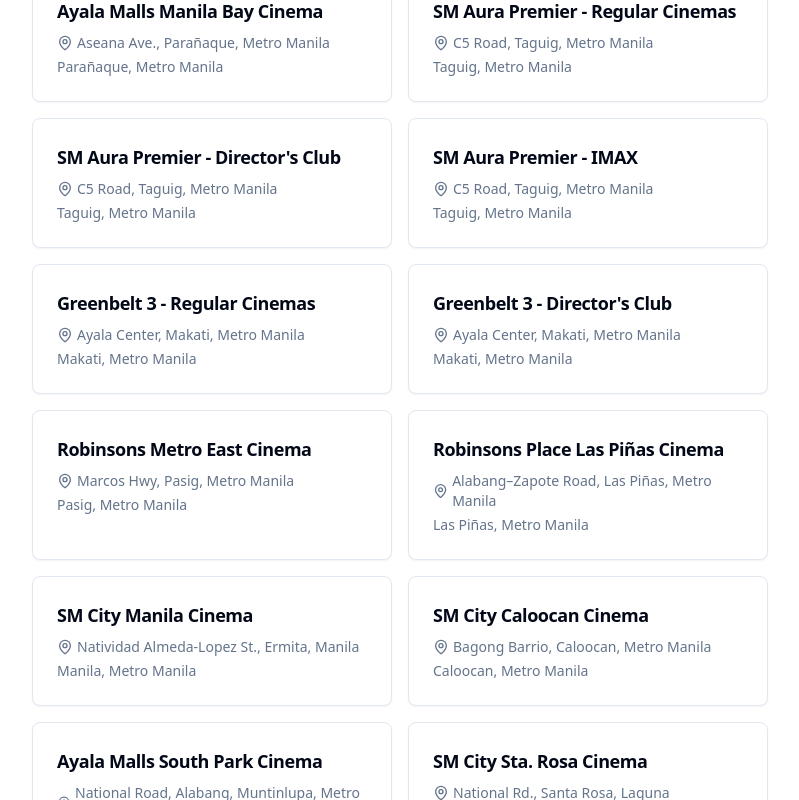
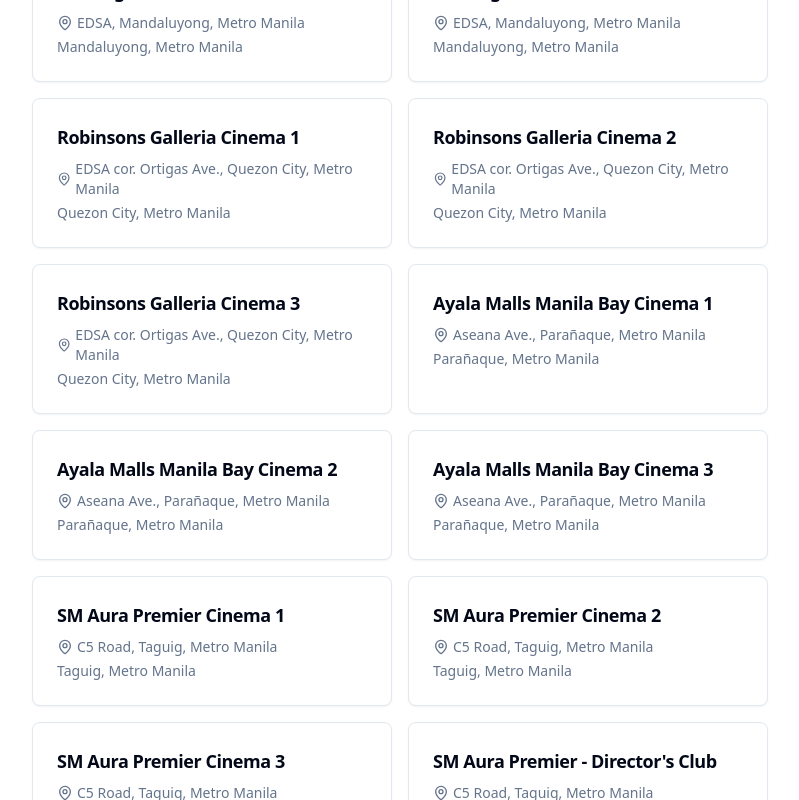
Before and after one commit to emercruzph-dev/curious-tamarin-app1, a React (Vite) app: page /cinemas in a window 1280 px wide. Shown: the part 540-1340 px from the top of the page, without its empty margins (240-1039 px from the left). Built offline with nearby package versions, Linux system fonts and the light colour scheme.

Commit message:
[dyad] Broke down regular cinema entries into individual numbered cinemas - wrote 1 file(s)

```diff
--- a/src/data/cinemas.ts
+++ b/src/data/cinemas.ts
@@ -1,14 +1,54 @@
-import { Cinema } from "./types";
+import { Cinema, Showtime } from "./types";
+
+// Helper function to create numbered cinemas from a base cinema entry
+function createNumberedCinemas(
+  baseCinema: Omit<Cinema, 'id' | 'name' | 'moviesPlaying'>,
+  baseName: string,
+  numCinemas: number,
+  moviesPlaying: { movieId: string; showtimes: Showtime[] }[]
+): Cinema[] {
+  const numberedCinemas: Cinema[] = [];
+  const moviesPerCinema = Math.ceil(moviesPlaying.length / numCinemas);
+
+  for (let i = 0; i < numCinemas; i++) {
+    const cinemaId = `${baseCinema.id}-cinema${i + 1}`;
+    const cinemaName = `${baseName} Cinema ${i + 1}`;
+    const assignedMovies: { movieId: string; showtimes: Showtime[] }[] = [];
+
+    // Distribute movies somewhat evenly in a round-robin fashion
+    for (let j = 0; j < moviesPlaying.length; j++) {
+      if (j % numCinemas === i) {
+        assignedMovies.push(moviesPlaying[j]);
+      }
+    }
+
+    // Ensure each cinema has at least one movie if available, to avoid empty lists
+    if (assignedMovies.length === 0 && moviesPlaying.length > 0) {
+      assignedMovies.push(moviesPlaying[i % moviesPlaying.length]);
+    }
+
+    numberedCinemas.push({
+      ...baseCinema,
+      id: cinemaId,
+      name: cinemaName,
+      moviesPlaying: assignedMovies,
+    });
+  }
+  return numberedCinemas;
+}
 
 export const mockCinemas: Cinema[] = [
+  // SM Megamall
+  ...createNumberedCinemas(
     {
-    id: "c1-regular",
-    name: "SM Megamall - Regular Cinemas",
       location: "Metro Manila",
       city: "Mandaluyong",
       address: "EDSA, Mandaluyong, Metro Manila",
       contact: "(02) 8633-5041",
-    moviesPlaying: [
+    },
+    "SM Megamall",
+    4, // 4 regular cinemas
+    [
       {
         movieId: "m1",
         showtimes: [
@@ -33,8 +73,8 @@ export const mockCinemas: Cinema[] = [
           { time: "04:30 PM", type: "2D" },
         ],
       },
-    ],
-  },
+    ]
+  ),
   {
     id: "c1-imax",
     name: "SM Megamall - IMAX",
@@ -68,14 +108,18 @@ export const mockCinemas: Cinema[] = [
       },
     ],
   },
+
+  // Robinsons Galleria Cinema
+  ...createNumberedCinemas(
     {
-    id: "c2",
-    name: "Robinsons Galleria Cinema",
       location: "Metro Manila",
       city: "Quezon City",
       address: "EDSA cor. Ortigas Ave., Quezon City, Metro Manila",
       contact: "(02) 8631-8000",
-    moviesPlaying: [
+    },
+    "Robinsons Galleria",
+    3, // 3 regular cinemas
+    [
       {
         movieId: "m1",
         showtimes: [
@@ -101,16 +145,20 @@ export const mockCinemas: Cinema[] = [
           { time: "09:00 PM", type: "2D" },
         ],
       },
-    ],
-  },
+    ]
+  ),
+
+  // Ayala Malls Manila Bay Cinema
+  ...createNumberedCinemas(
     {
-    id: "c3",
-    name: "Ayala Malls Manila Bay Cinema",
       location: "Metro Manila",
       city: "Parañaque",
       address: "Aseana Ave., Parañaque, Metro Manila",
       contact: "(02) 7759-8000",
-    moviesPlaying: [
+    },
+    "Ayala Malls Manila Bay",
+    3, // 3 regular cinemas
+    [
       {
         movieId: "m2",
         showtimes: [
@@ -135,16 +183,20 @@ export const mockCinemas: Cinema[] = [
           { time: "07:30 PM", type: "2D" },
         ],
       },
-    ],
-  },
+    ]
+  ),
+
+  // SM Aura Premier
+  ...createNumberedCinemas(
     {
-    id: "c12-regular",
-    name: "SM Aura Premier - Regular Cinemas",
       location: "Metro Manila",
       city: "Taguig",
       address: "C5 Road, Taguig, Metro Manila",
       contact: "(02) 8815-7888",
-    moviesPlaying: [
+    },
+    "SM Aura Premier",
+    3, // 3 regular cinemas
+    [
       {
         movieId: "m1",
         showtimes: [
@@ -168,8 +220,8 @@ export const mockCinemas: Cinema[] = [
           { time: "04:00 PM", type: "2D" },
         ],
       },
-    ],
-  },
+    ]
+  ),
   {
     id: "c12-directors-club",
     name: "SM Aura Premier - Director's Club",
@@ -202,14 +254,18 @@ export const mockCinemas: Cinema[] = [
       },
     ],
   },
+
+  // Greenbelt 3
+  ...createNumberedCinemas(
     {
-    id: "c13-regular",
-    name: "Greenbelt 3 - Regular Cinemas",
       location: "Metro Manila",
       city: "Makati",
       address: "Ayala Center, Makati, Metro Manila",
       contact: "(02) 7752-7272",
-    moviesPlaying: [
+    },
+    "Greenbelt 3",
+    3, // 3 regular cinemas
+    [
       {
         movieId: "m2",
         showtimes: [
@@ -233,8 +289,8 @@ export const mockCinemas: Cinema[] = [
           { time: "07:00 PM", type: "2D" },
         ],
       },
-    ],
-  },
+    ]
+  ),
   {
     id: "c13-directors-club",
     name: "Greenbelt 3 - Director's Club",
@@ -251,14 +307,18 @@ export const mockCinemas: Cinema[] = [
       },
     ],
   },
+
+  // Robinsons Metro East Cinema
+  ...createNumberedCinemas(
     {
-    id: "c14",
-    name: "Robinsons Metro East Cinema",
       location: "Metro Manila",
       city: "Pasig",
       address: "Marcos Hwy, Pasig, Metro Manila",
       contact: "(02) 8681-0530",
-    moviesPlaying: [
+    },
+    "Robinsons Metro East",
+    3, // 3 regular cinemas
+    [
       {
         movieId: "m4",
         showtimes: [
@@ -283,16 +343,20 @@ export const mockCinemas: Cinema[] = [
           { time: "07:00 PM", type: "2D" },
         ],
       },
-    ],
-  },
+    ]
+  ),
+
+  // Robinsons Place Las Piñas Cinema
+  ...createNumberedCinemas(
     {
-    id: "c15",
-    name: "Robinsons Place Las Piñas Cinema",
       location: "Metro Manila",
       city: "Las Piñas",
       address: "Alabang–Zapote Road, Las Piñas, Metro Manila",
       contact: "(02) 8800-0000",
-    moviesPlaying: [
+    },
+    "Robinsons Place Las Piñas",
+    3, // 3 regular cinemas
+    [
       {
         movieId: "m1",
         showtimes: [
@@ -309,16 +373,20 @@ export const mockCinemas: Cinema[] = [
           { time: "05:00 PM", type: "2D" },
         ],
       },
-    ],
-  },
+    ]
+  ),
+
+  // SM City Manila Cinema
+  ...createNumberedCinemas(
     {
-    id: "c16",
-    name: "SM City Manila Cinema",
       location: "Metro Manila",
       city: "Manila",
       address: "Natividad Almeda-Lopez St., Ermita, Manila",
       contact: "(02) 8523-7044",
-    moviesPlaying: [
+    },
+    "SM City Manila",
+    3, // 3 regular cinemas
+    [
       {
         movieId: "m2",
         showtimes: [
@@ -335,16 +403,20 @@ export const mockCinemas: Cinema[] = [
           { time: "05:30 PM", type: "2D" },
         ],
       },
-    ],
-  },
+    ]
+  ),
+
+  // SM City Caloocan Cinema
+  ...createNumberedCinemas(
     {
-    id: "c17",
-    name: "SM City Caloocan Cinema",
       location: "Metro Manila",
       city: "Caloocan",
       address: "Bagong Barrio, Caloocan, Metro Manila",
       contact: "(02) 8362-0000",
-    moviesPlaying: [
+    },
+    "SM City Caloocan",
+    3, // 3 regular cinemas
+    [
       {
         movieId: "m5",
         showtimes: [
@@ -361,16 +433,20 @@ export const mockCinemas: Cinema[] = [
           { time: "05:00 PM", type: "2D" },
         ],
       },
-    ],
-  },
+    ]
+  ),
+
+  // Ayala Malls South Park Cinema
+  ...createNumberedCinemas(
     {
-    id: "c18",
-    name: "Ayala Malls South Park Cinema",
       location: "Metro Manila",
       city: "Muntinlupa",
       address: "National Road, Alabang, Muntinlupa, Metro Manila",
       contact: "(02) 7759-8000",
-    moviesPlaying: [
+    },
+    "Ayala Malls South Park",
+    3, // 3 regular cinemas
+    [
       {
         movieId: "m2",
         showtimes: [
@@ -387,15 +463,19 @@ export const mockCinemas: Cinema[] = [
           { time: "05:00 PM", type: "2D" },
         ],
       },
-    ],
-  },
+    ]
+  ),
+
+  // SM City Sta. Rosa Cinema
+  ...createNumberedCinemas(
     {
-    id: "c4",
-    name: "SM City Sta. Rosa Cinema",
       location: "Laguna",
       address: "National Rd., Santa Rosa, Laguna",
       contact: "(049) 534-0400",
-    moviesPlaying: [
+    },
+    "SM City Sta. Rosa",
+    3, // 3 regular cinemas
+    [
       {
         movieId: "m1",
         showtimes: [
@@ -421,15 +501,19 @@ export const mockCinemas: Cinema[] = [
           { time: "07:00 PM", type: "2D" },
         ],
       },
-    ],
-  },
+    ]
+  ),
+
+  // Robinsons Place Antipolo Cinema
+  ...createNumberedCinemas(
     {
-    id: "c5",
-    name: "Robinsons Place Antipolo Cinema",
       location: "Antipolo",
       address: "Sumulong Hwy., Antipolo, Rizal",
       contact: "(02) 8650-3000",
-    moviesPlaying: [
+    },
+    "Robinsons Place Antipolo",
+    3, // 3 regular cinemas
+    [
       {
         movieId: "m3",
         showtimes: [
@@ -454,16 +538,20 @@ export const mockCinemas: Cinema[] = [
           { time: "07:00 PM", type: "2D" },
         ],
       },
-    ],
-  },
+    ]
+  ),
+
+  // Ayala Malls Cloverleaf Cinema
+  ...createNumberedCinemas(
     {
-    id: "c6",
-    name: "Ayala Malls Cloverleaf Cinema",
       location: "Metro Manila",
       city: "Quezon City",
       address: "A. Bonifacio Ave., Quezon City, Metro Manila",
       contact: "(02) 7759-8000",
-    moviesPlaying: [
+    },
+    "Ayala Malls Cloverleaf",
+    3, // 3 regular cinemas
+    [
       {
         movieId: "m1",
         showtimes: [
@@ -488,15 +576,19 @@ export const mockCinemas: Cinema[] = [
           { time: "07:00 PM", type: "2D" },
         ],
       },
-    ],
-  },
+    ]
+  ),
+
+  // SM City Marilao Cinema
+  ...createNumberedCinemas(
     {
-    id: "c7",
-    name: "SM City Marilao Cinema",
       location: "Bulacan",
       address: "MacArthur Hwy., Marilao, Bulacan",
       contact: "(044) 933-2000",
-    moviesPlaying: [
+    },
+    "SM City Marilao",
+    3, // 3 regular cinemas
+    [
       {
         movieId: "m2",
         showtimes: [
@@ -521,15 +613,19 @@ export const mockCinemas: Cinema[] = [
           { time: "07:00 PM", type: "2D" },
         ],
       },
-    ],
-  },
+    ]
+  ),
+
+  // Robinsons Starmills Pampanga Cinema
+  ...createNumberedCinemas(
     {
-    id: "c8",
-    name: "Robinsons Starmills Pampanga Cinema",
       location: "Pampanga",
       address: "Jose Abad Santos Ave., San Fernando, Pampanga",
       contact: "(045) 875-1000",
-    moviesPlaying: [
+    },
+    "Robinsons Starmills Pampanga",
+    3, // 3 regular cinemas
+    [
       {
         movieId: "m3",
         showtimes: [
@@ -554,15 +650,19 @@ export const mockCinemas: Cinema[] = [
           { time: "07:00 PM", type: "2D" },
         ],
       },
-    ],
-  },
+    ]
+  ),
+
+  // Ayala Malls Solenad Cinema
+  ...createNumberedCinemas(
     {
-    id: "c9",
-    name: "Ayala Malls Solenad Cinema",
       location: "Laguna",
       address: "Nuvali Blvd., Santa Rosa, Laguna",
       contact: "(049) 544-5000",
-    moviesPlaying: [
+    },
+    "Ayala Malls Solenad",
+    3, // 3 regular cinemas
+    [
       {
         movieId: "m4",
         showtimes: [
@@ -587,15 +687,19 @@ export const mockCinemas: Cinema[] = [
           { time: "07:00 PM", type: "2D" },
         ],
       },
-    ],
-  },
+    ]
+  ),
+
+  // SM City Dasmariñas Cinema
+  ...createNumberedCinemas(
     {
-    id: "c10",
-    name: "SM City Dasmariñas Cinema",
       location: "Cavite",
       address: "Governor's Dr., Dasmariñas, Cavite",
       contact: "(046) 416-0000",
-    moviesPlaying: [
+    },
+    "SM City Dasmariñas",
+    3, // 3 regular cinemas
+    [
       {
         movieId: "m5",
         showtimes: [
@@ -620,15 +724,19 @@ export const mockCinemas: Cinema[] = [
           { time: "07:00 PM", type: "2D" },
         ],
       },
-    ],
-  },
+    ]
+  ),
+
+  // Robinsons Place Gen. Trias Cinema
+  ...createNumberedCinemas(
     {
-    id: "c11",
-    name: "Robinsons Place Gen. Trias Cinema",
       location: "Cavite",
       address: "Arnaldo Hwy., General Trias, Cavite",
       contact: "(046) 437-0000",
-    moviesPlaying: [
+    },
+    "Robinsons Place Gen. Trias",
+    3, // 3 regular cinemas
+    [
       {
         movieId: "m1",
         showtimes: [
@@ -653,6 +761,6 @@ export const mockCinemas: Cinema[] = [
           { time: "07:00 PM", "type": "2D" },
         ],
       },
-    ],
-  },
+    ]
+  ),
 ];
```
Lines whose indentation alone changed are shown as unchanged.
